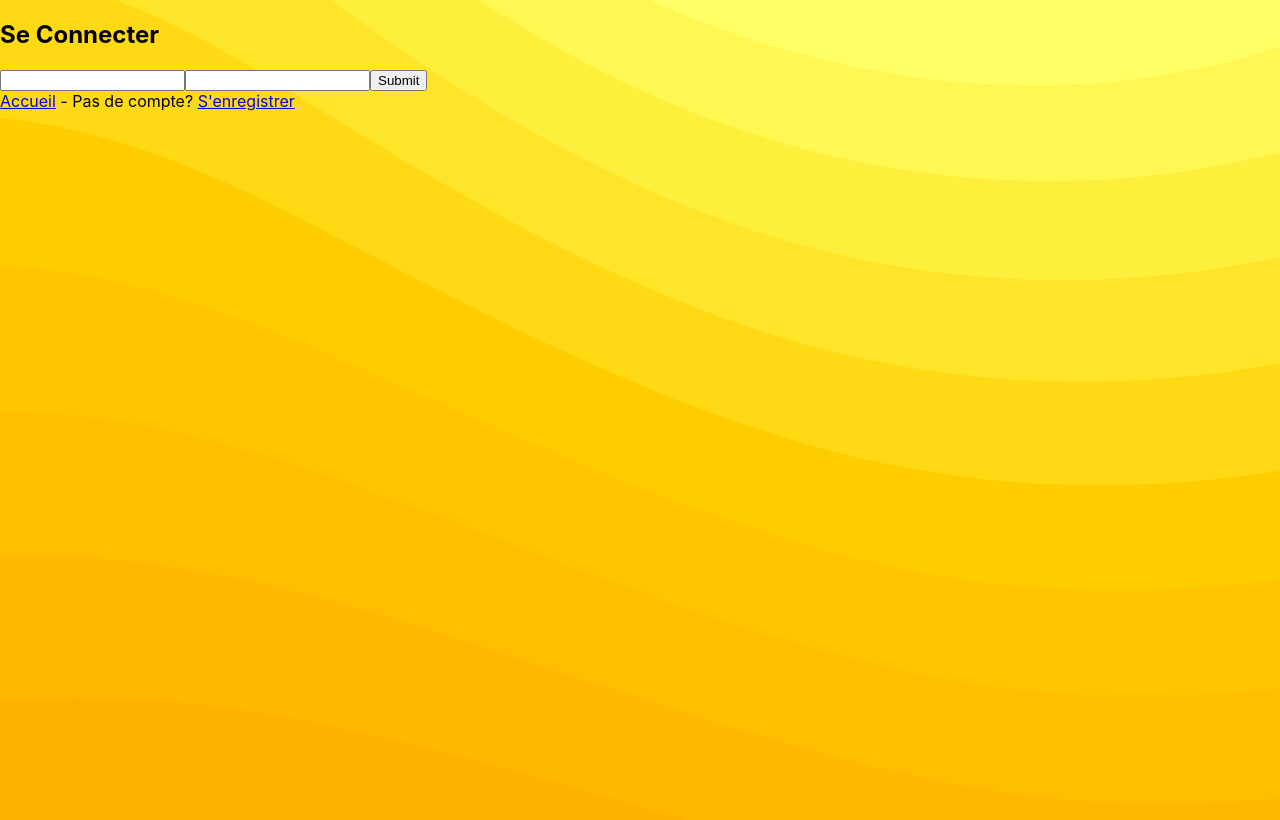
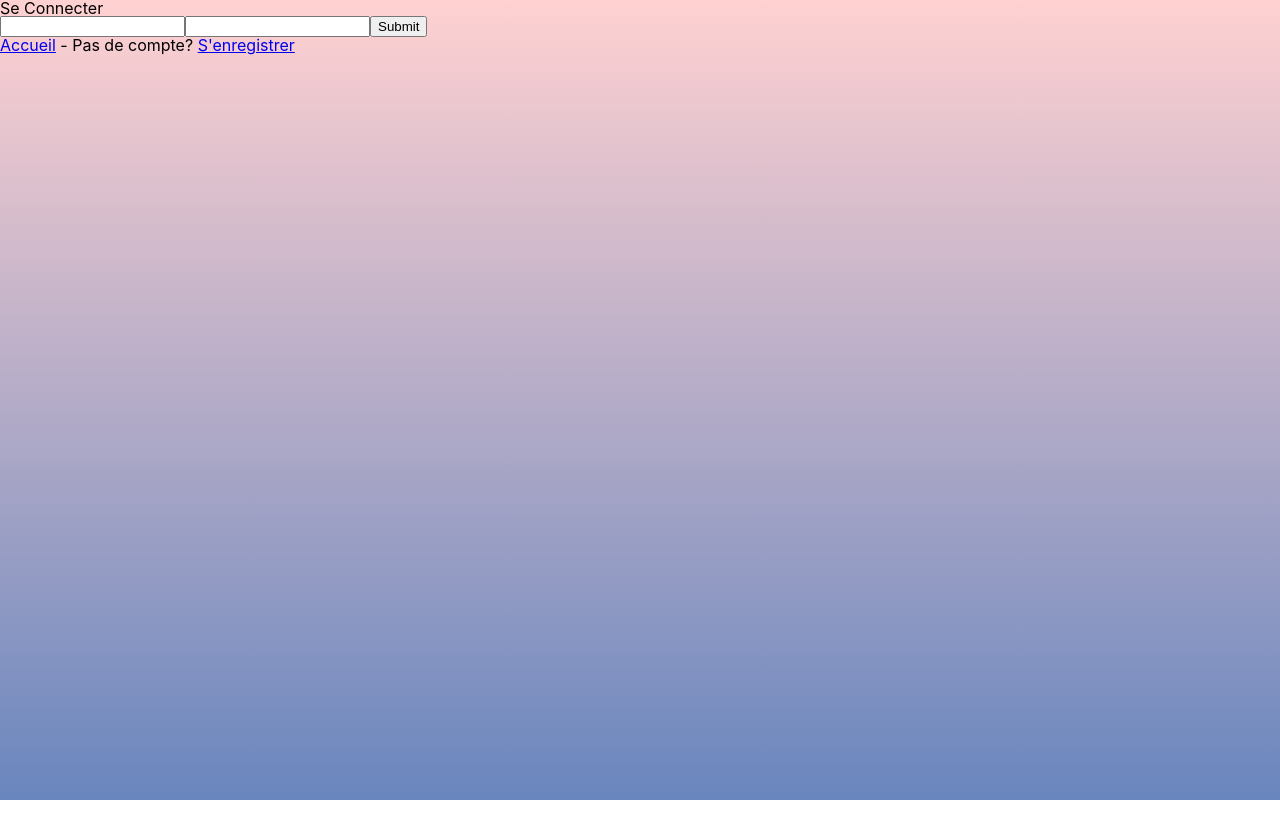
Before and after one commit to theorougier/Projet-file-rouge, a React (Create React App) app in the folder front/: page /login in a window 1280 px wide. Built offline with nearby package versions, Linux system fonts and the light colour scheme.

Commit message:
add reset.css

```diff
--- a/front/src/index.css
+++ b/front/src/index.css
@@ -1,19 +1,56 @@
+html, body, div, span, applet, object, iframe,
+h1, h2, h3, h4, h5, h6, p, blockquote, pre,
+a, abbr, acronym, address, big, cite, code,
+del, dfn, em, img, ins, kbd, q, s, samp,
+small, strike, strong, sub, sup, tt, var,
+b, u, i, center,
+dl, dt, dd, ol, ul, li,
+fieldset, form, label, legend,
+table, caption, tbody, tfoot, thead, tr, th, td,
+article, aside, canvas, details, embed,
+figure, figcaption, footer, header, hgroup,
+menu, nav, output, ruby, section, summary,
+time, mark, audio, video {
+	margin: 0;
+	padding: 0;
+	border: 0;
+	font-size: 100%;
+	font: inherit;
+	vertical-align: baseline;
+}
+
+
 body {
-  margin: 0;
   font-family: -apple-system, BlinkMacSystemFont, 'Segoe UI', 'Roboto', 'Oxygen',
     'Ubuntu', 'Cantarell', 'Fira Sans', 'Droid Sans', 'Helvetica Neue',
     sans-serif;
   -webkit-font-smoothing: antialiased;
   -moz-osx-font-smoothing: grayscale;
-  background-image: url("./assets/img/background.svg");
-  background-repeat: no-repeat;
-  background-position: center;
-  background-size: cover;
+  background: linear-gradient(#FFD1D1, #6986BE);
+  line-height: 1;
   height: 100vh;
-  width: 100vw;
 }
 
 code {
   font-family: source-code-pro, Menlo, Monaco, Consolas, 'Courier New',
     monospace;
 }
+
+ol, ul {
+	list-style: none;
+}
+
+blockquote, q {
+	quotes: none;
+}
+
+blockquote:before, blockquote:after,
+q:before, q:after {
+	content: '';
+	content: none;
+}
+
+table {
+	border-collapse: collapse;
+	border-spacing: 0;
+}
```
